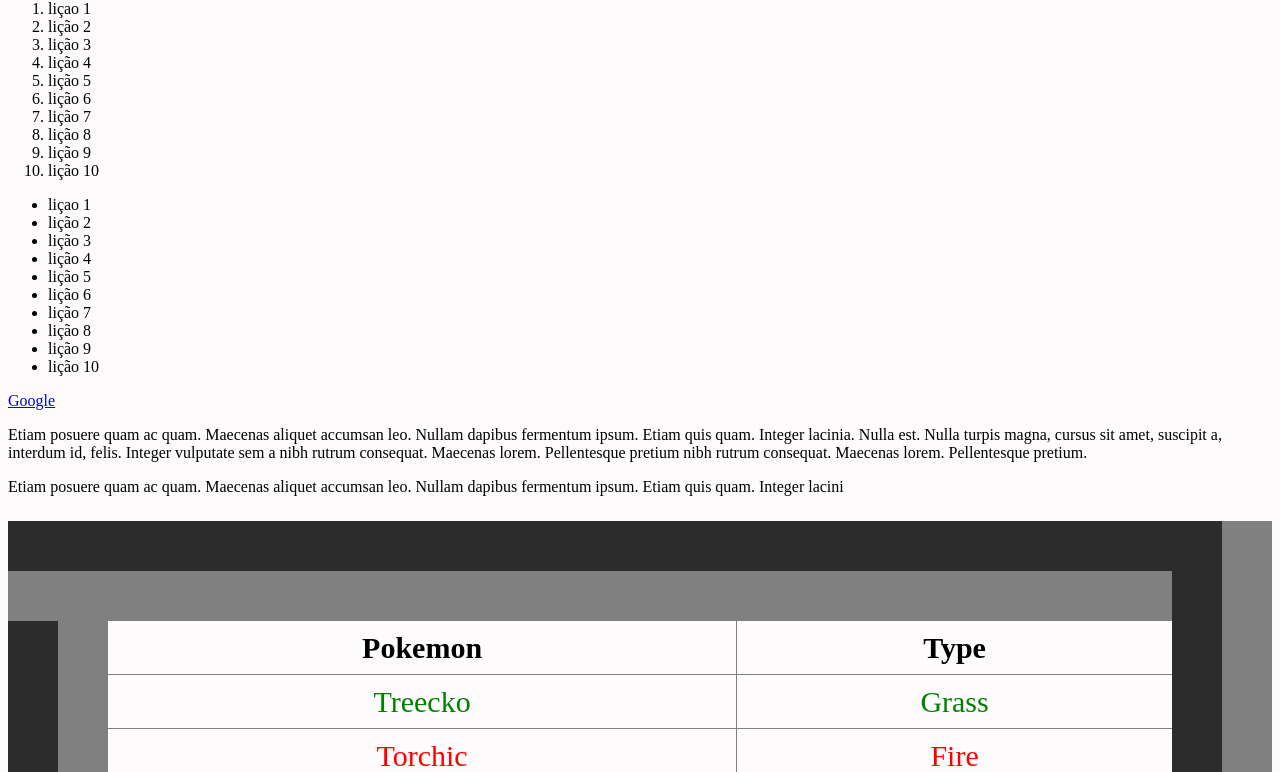
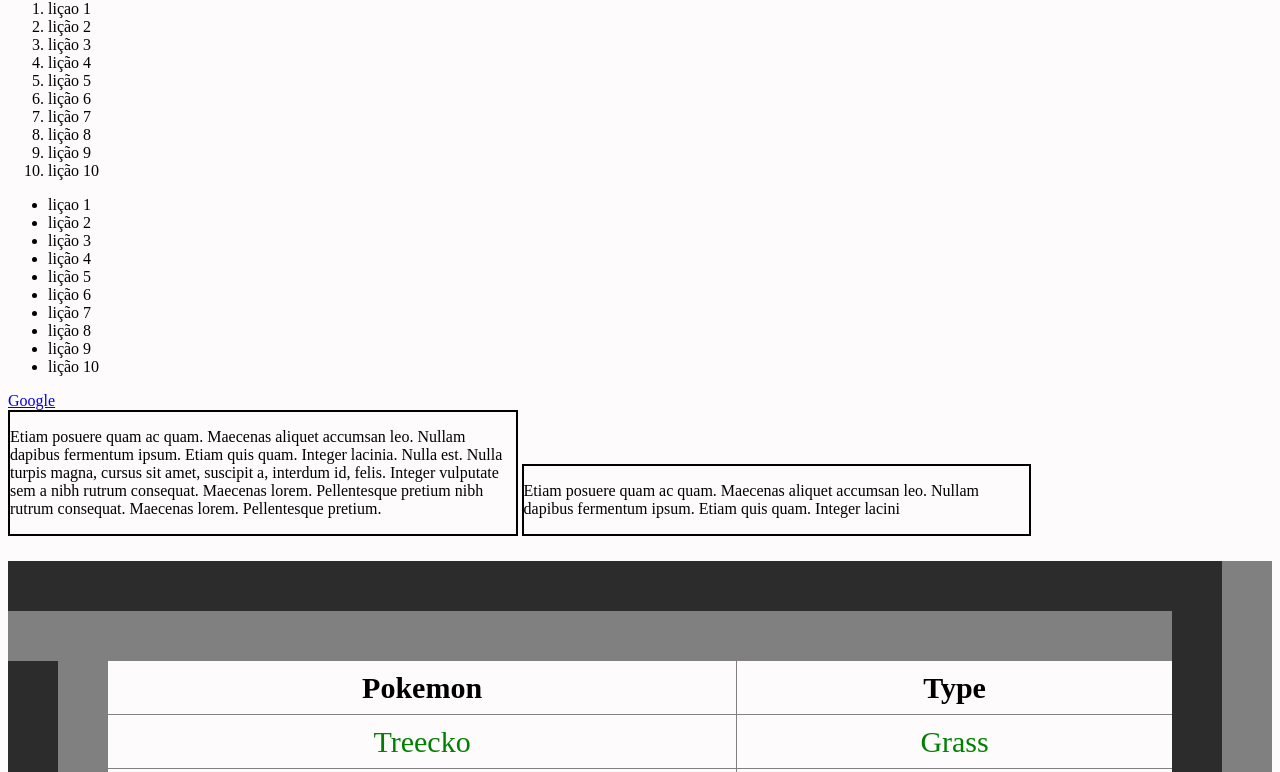
Before and after one commit to gus-aguiar/Thales-Pathway, a website: page projeto-html/index.html in a window 1280 px wide. Shown: the part 328-1100 px from the top of the page. Drawn offline with Linux system fonts and the light colour scheme.

Commit message:
requisitos bônus 15

```diff
--- a/projeto-html/index.html
+++ b/projeto-html/index.html
@@ -44,15 +44,21 @@
 
         <footer id="rodape"></footer>
 
-        <a href="https://www.google.com" target="_blank"> Google </a>
+        <a href="https://www.google.com" target="_blank"> Google </a><br>
 
+        <div class="lado-esquerdo">
         <article>
             <p>Etiam posuere quam ac quam. Maecenas aliquet accumsan leo. Nullam dapibus fermentum ipsum. Etiam quis quam. Integer lacinia. Nulla est. Nulla turpis magna, cursus sit amet, suscipit a, interdum id, felis. Integer vulputate sem a nibh rutrum consequat. Maecenas lorem. Pellentesque pretium nibh rutrum consequat. Maecenas lorem. Pellentesque pretium.</p>
         </article>
 
+        </div>
+
+        <div class="lado-direito">
         <aside>
             <p>Etiam posuere quam ac quam. Maecenas aliquet accumsan leo. Nullam dapibus fermentum ipsum. Etiam quis quam. Integer lacini</p>
         </aside>
+
+        </div>
 
       <table border="100" id="pokemon_table">
 
--- a/projeto-html/style.css
+++ b/projeto-html/style.css
@@ -25,3 +25,16 @@ th, td {
 
     text-align: center;
 }
+
+.lado-esquerdo{
+    border: 2px solid black;
+    width: 40%;
+    display: inline-block;
+
+}
+
+.lado-direito{
+    border: 2px solid black;
+    width: 40%;
+    display: inline-block;
+}
```
